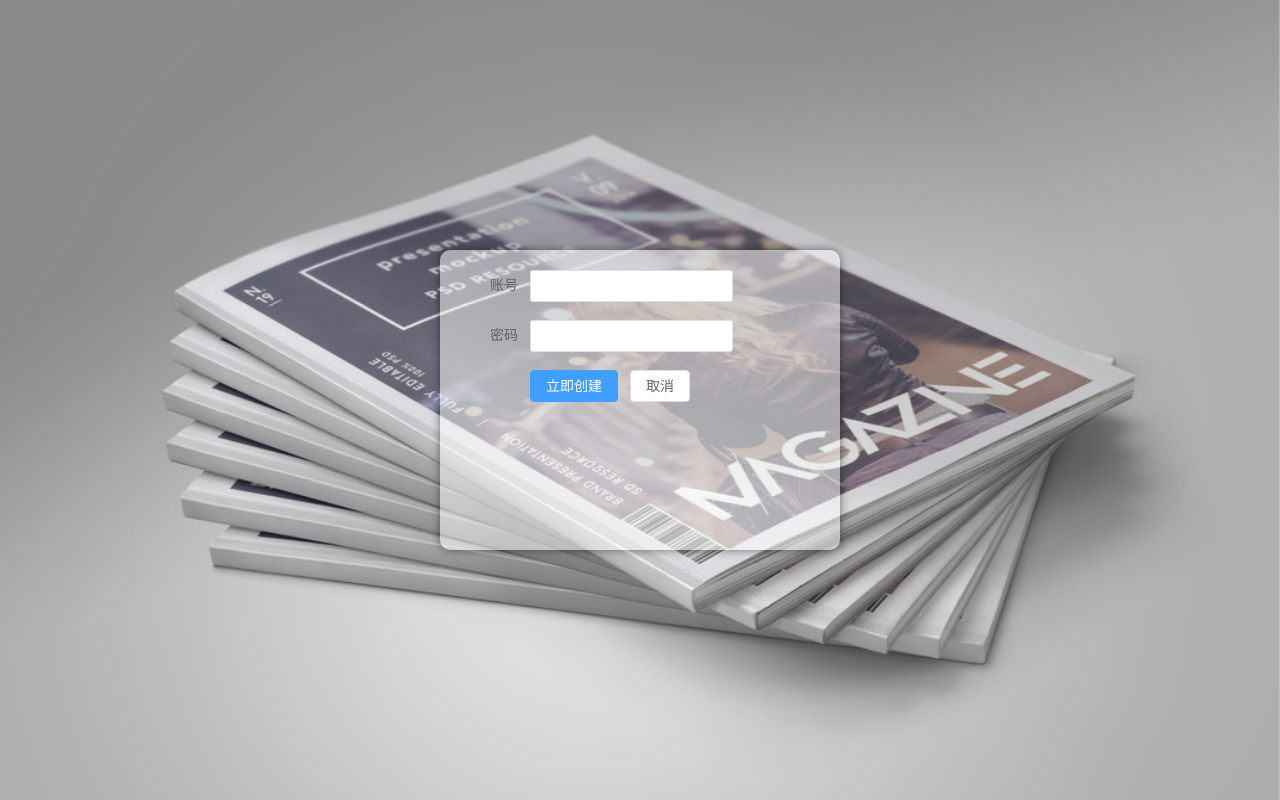
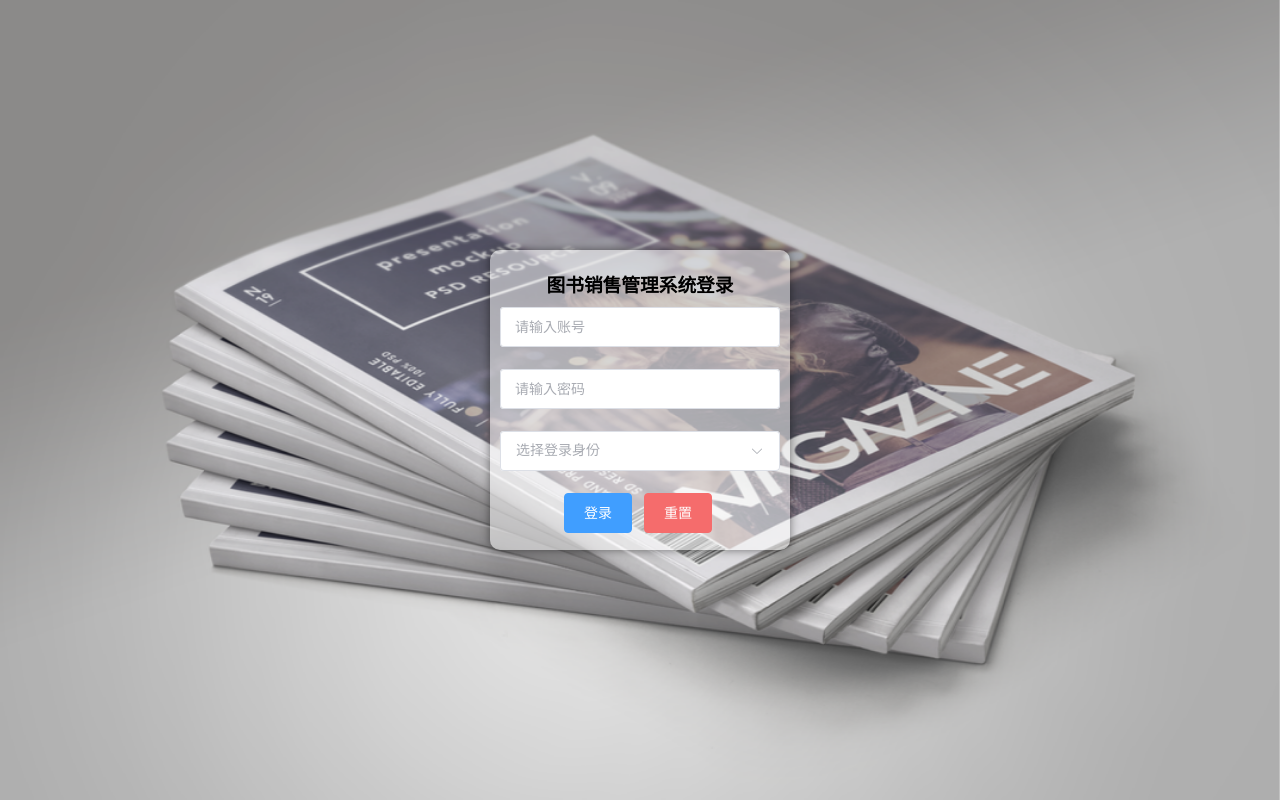
Before and after one commit to qiqd/booksalessystem, a Vue app: page /login in a window 1280 px wide. Built offline with nearby package versions, Linux system fonts and the light colour scheme.

Commit message:
实现了登录管理员登录功能

```diff
--- a/src/api/login.js
+++ b/src/api/login.js
@@ -1,7 +1,7 @@
 import request from "./request"
-export const login = (passowrd, username) => {
-    return request.post("/login", {
-        passowrd,
-        username
+export const login = (form) => {
+    return request.post("/admin/login", {
+        aname: form.username,
+        apassword: form.password
     })
 }
--- a/src/api/request.js
+++ b/src/api/request.js
@@ -2,18 +2,11 @@ import axios from 'axios'
 import { useCounterStore } from '@/stores/counter'
 import { ElMessage } from 'element-plus'
 
-// const successMsg = () => {
-//   ElMessage({
-//     message: 'Congrats, this is a success message.',
-//     type: 'success',
-//     plain: true,
-//   })
-// }
 const store = useCounterStore()
 const request = axios.create({
     baseURL: 'http://localhost:8080',
     timeout: 2000,
-    headers: { 'X-Custom-Header': 'foobar' }
+    // headers: { 'X-Custom-Header': 'foobar' }
 });
 // 添加请求拦截器
 request.interceptors.request.use(function (config) {
@@ -22,11 +15,6 @@ request.interceptors.request.use(function (config) {
     if (store.token != '') {
         config.headers["token"] = store.token
     }
-    ElMessage({
-        message: '加载中',
-        type: 'info',
-        plain: true,
-    })
     return config;
 }, function (error) {
     // 对请求错误做些什么
--- a/src/stores/counter.js
+++ b/src/stores/counter.js
@@ -6,8 +6,15 @@ export const useCounterStore = defineStore('counter', () => {
   const removeToken = () => {
     token = ''
   }
+  const getToken = () => {
+    return token
+  }
+  const setToken = (t) => {
+    token = t
 
-  return { token, removeToken }
+  }
+
+  return { token, removeToken, getToken, setToken }
 }, {
   persist: {
     key: 'book-sales-system',
--- a/src/views/AdminLogin.vue
+++ b/src/views/AdminLogin.vue
@@ -1,25 +1,69 @@
 <script setup>
 import { ref } from 'vue'
 import { login } from '@/api/login.js'
+import { useCounterStore } from '@/stores/counter'
+const store = useCounterStore()
 const form = ref({
   username: '',
   password: ''
+  //   type: ''
 })
+const options = ref([
+  {
+    value: 'admin',
+    label: '管理员'
+  },
+  {
+    value: 'staff',
+    label: '员工'
+  }
+])
+const rules = ref({
+  username: [{ required: true, message: '请输入账号', trigger: 'blur', min: 4, max: 10 }],
+  password: [{ required: true, message: '请输入密码', trigger: 'blur' }],
+  type: [{ required: true, message: '请选择登录身份', trigger: 'blur' }]
+})
+const OnSubmit = async () => {
+  if (form.value.username == '' || form.value.password == '' || form.value.type == '') {
+    return
+  }
+
+  const res = await login(form.value)
+  store.setToken(res.data.data)
+  console.log(store.getToken())
+}
+const reset = () => {
+  form.value.username = ''
+  form.value.password = ''
+  form.value.type = ''
+}
 </script>
 
 <template>
   <div class="body">
     <div class="box">
-      <el-form :model="form" ref="form" label-width="80px" :inline="false" size="normal">
-        <el-form-item label="账号">
-          <el-input v-model="form.username"></el-input>
+      <h3>图书销售管理系统登录</h3>
+      <el-form :model="form" label-width="80px" size="large" label-position="left" :rules="rules">
+        <el-form-item label-width="auto" prop="username">
+          <el-input v-model="form.username" placeholder="请输入账号"></el-input>
         </el-form-item>
-        <el-form-item label="密码">
-          <el-input v-model="form.password" type="password"></el-input>
+        <el-form-item label-width="auto" prop="password">
+          <el-input v-model="form.password" type="password" placeholder="请输入密码"></el-input>
         </el-form-item>
-        <el-form-item>
-          <el-button type="primary" @click="onSubmit">立即创建</el-button>
-          <el-button>取消</el-button>
+        <el-form-item style="margin-left: -80px" prop="type">
+          <el-select v-model="form.type" value-key="2" placeholder="选择登录身份">
+            <el-option
+              v-for="item in options"
+              :key="item.value"
+              :label="item.label"
+              :value="item.value"
+            >
+            </el-option>
+          </el-select>
+        </el-form-item>
+        <el-form-item style="margin-left: -16px">
+          <el-button type="primary" @click="OnSubmit">登录</el-button>
+          <el-button type="danger" @click="reset">重置</el-button>
         </el-form-item>
       </el-form>
     </div>
@@ -34,12 +78,15 @@ const form = ref({
   background-repeat: no-repeat; /* 确保图片不重复 */
   background-attachment: fixed; /* 背景图片在页面滚动时固定不动 */
   .box {
+    h3 {
+      margin-bottom: 10px;
+    }
     position: fixed;
     top: 50%;
     left: 50%;
-    display: flex;
+    // display: flex;
     transform: translate(-50%, -50%);
-    width: 400px;
+    width: 300px;
     height: 300px;
     padding: 20px 10px;
     background-color: rgba(255, 255, 255, 0.5);
```
